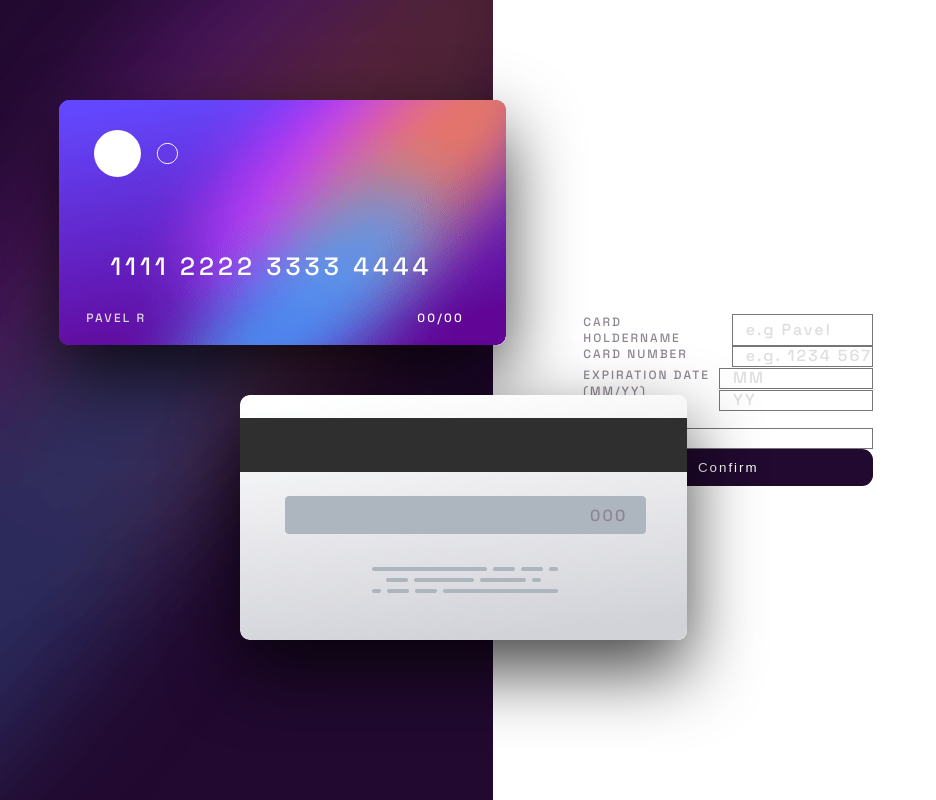
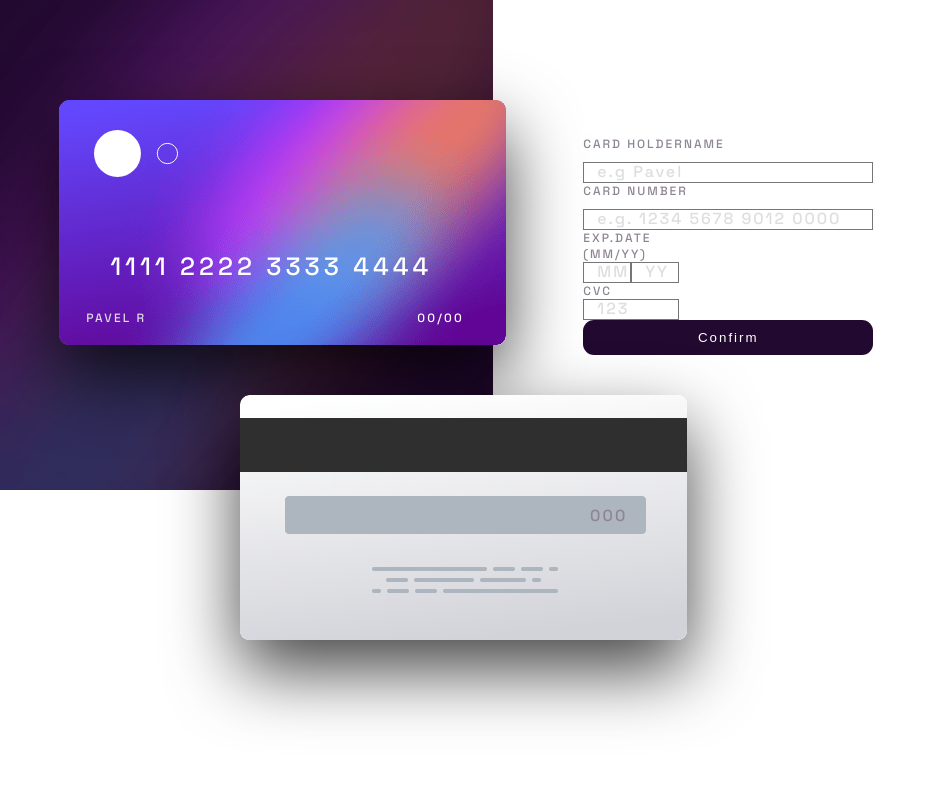
Before and after one commit to PavelRudzko/Bankcard, a React (Create React App) app: page / in a window 1280 px wide. Shown: the whole page, without its empty margins (0-936 px from the left). Built offline with nearby package versions, Linux system fonts and the light colour scheme.

Commit message:
Fix right and broke left

```diff
--- a/src/App.css
+++ b/src/App.css
@@ -24,9 +24,11 @@ textarea {
   border-color: #eee;
   border-width: 1px;
 }
-label,textarea,input {
-  width:100%;
-  display: flexbox;
+label,
+textarea,
+input {
+  width: 100%;
+  display: block;
 }
 
 .ccMain {
@@ -40,14 +42,14 @@ label,textarea,input {
   text-transform: uppercase;
   font-size: 12px;
   letter-spacing: 2px;
+  flex-direction: row;
 }
-.ccMain input{
+.ccMain input {
   color: hsl(278, 68%, 11%);
-  display:flexbox;
-
+  display: flexbox;
 }
 .ccMain input::placeholder {
-  display:flex;
+  display: flex;
   padding: 11px;
   color: hsl(278, 3%, 87%);
 
@@ -63,12 +65,14 @@ label,textarea,input {
   color: hsl(270, 3%, 87%);
 }
 
+.ccLeftSide {
+  display:block;
+  height: 100%;
 
-.ccLeftSide {
-  display: block;
 }
-.ccFrontSide,.ccBackSide{
-  position:relative;
+.ccFrontSide,
+.ccBackSide {
+  position: relative;
   background-size: cover;
   background-repeat: no-repeat;
   box-shadow: 0 20px 50px #0003;
@@ -76,56 +80,51 @@ label,textarea,input {
   width: 447px;
   height: 245px;
 }
-.ccFrontNumber{
+.ccFrontNumber {
   position: absolute;
   left: 51px;
   top: 150px;
   color: #fff;
-  font-size: 25px ;
+  font-size: 25px;
   letter-spacing: 4px;
-
 }
-.ccFrontDate{
+.ccFrontDate {
   position: absolute;
   left: 358px;
   height: 129px;
   top: 210px;
   color: #fff;
-  font-size: 12px ;
+  font-size: 12px;
 }
-.ccFrontSide{
-background-image: url('./images/bg-card-front.png');
-left: 12.0%;
-
-
-
+.ccFrontSide {
+  background-image: url("./images/bg-card-front.png");
+  left: 12%;
 }
 .ccFrontName {
   text-transform: uppercase;
 }
-.ccFrontName{
+.ccFrontName {
   position: absolute;
   left: 27px;
   height: 180px;
-  top:210px;
+  top: 210px;
   color: hsl(270, 3%, 87%);
   font-size: 12px;
 }
-.CardLogo{
+.CardLogo {
   position: relative;
   left: 35px;
   top: 30px;
 }
 
-.ccBackSide{
+.ccBackSide {
   position: relative;
-  background-image: url('./images/bg-card-back.png');
+  background-image: url("./images/bg-card-back.png");
   left: 240px;
-  top: 370px;
-
+  top: 570px;
 }
-.ccBackCvc{
-  position: relative ;
+.ccBackCvc {
+  position: relative;
   left: 350px;
   height: 180px;
   top: 110px;
@@ -133,16 +132,34 @@ left: 12.0%;
 
 .ccLeftSide {
   width: 38.54%;
+
+
 }
 
 .ccLeftSide {
   background-image: url("./images/bg-main-desktop.png");
   background-size: cover;
-  background-repeat: no-repeat;
+  background-repeat:no-repeat;
+
 }
 
-.ccFrontSide,.ccBackSide {
+.ccFrontSide,
+.ccBackSide {
   box-shadow: 0 30px 70px #000b;
+}
+.ccInputCvcGroup {
+  display: flex;
+  flex-direction: column;
+  width: 33%;
+}
+.ccInputDateGroup {
+  display: flex;
+  flex-direction: column;
+  width: 33%;
+}
+.ccDateInputs {
+  display: flex;
+  flex-direction: r;
 }
 
 .ccFrontSide {
@@ -150,7 +167,7 @@ left: 12.0%;
   top: 100px;
 }
 .ccBackSide {
-  right: -17.8vw;
+  /*right: -17.8vw;*/
   top: 150px;
 }
 
@@ -158,7 +175,7 @@ left: 12.0%;
   display: flex;
 }
 .ccForm {
-  display:inline-block;
+  display: inline-block;
   flex-direction: column;
   align-self: center;
 }
@@ -167,10 +184,9 @@ left: 12.0%;
   display: flex;
 }
 
-
 .ccInputRow {
   display: flex;
-  direction: column;
+  flex-direction: column;
   gap: 10px;
   flex-basis: 100%;
 }
@@ -181,21 +197,22 @@ left: 12.0%;
   display: flex;
   flex-direction: column;
 }
-.ccMain button{
+.ccMain button {
+
   display: block;
   width: 100%;
   font-weight: 1px;
   letter-spacing: 2px;
-  padding: 11px;
+  padding: 10px;
   color: white;
   background-color: hsl(278, 68%, 11%);
   border: 0;
   border-radius: 11px;
-  font-family: Space+Grotesk;
+  font-family: Space + Grotesk;
 }
 
 @media (max-width: 375px) {
-  .ccMain{
+  .ccMain {
     flex-direction: column;
   }
   .ccLeftSide {
@@ -207,7 +224,8 @@ left: 12.0%;
 
 @media (min-width: 376px) {
   .ccMain {
-    min-height: 100vh;
+    min: height 100vh;;
+
   }
   .ccLeftSide {
     width: 33, 3333333%;
--- a/src/App.js
+++ b/src/App.js
@@ -22,11 +22,25 @@ function App() {
           </div>
 
           <div className="CardLogo">
-<svg width="84" height="47" fill="none" xmlns="http://www.w3.org/2000/svg"><ellipse cx="23.478" cy="23.5" rx="23.478" ry="23.5" fill="#fff"/><path d="M83.5 23.5c0 5.565-4.507 10.075-10.065 10.075-5.559 0-10.065-4.51-10.065-10.075 0-5.565 4.506-10.075 10.065-10.075 5.558 0 10.065 4.51 10.065 10.075Z" stroke="#fff"/></svg>
-
+            <svg
+              width="84"
+              height="47"
+              fill="none"
+              xmlns="http://www.w3.org/2000/svg"
+            >
+              <ellipse
+                cx="23.478"
+                cy="23.5"
+                rx="23.478"
+                ry="23.5"
+                fill="#fff"
+              />
+              <path
+                d="M83.5 23.5c0 5.565-4.507 10.075-10.065 10.075-5.559 0-10.065-4.51-10.065-10.075 0-5.565 4.506-10.075 10.065-10.075 5.558 0 10.065 4.51 10.065 10.075Z"
+                stroke="#fff"
+              />
+            </svg>
           </div>
-
-
 
           <div className="ccFrontDate">
             {month || "00"}/{year || "00"}
@@ -45,7 +59,7 @@ function App() {
             <input
               placeholder="e.g Pavel"
               value={name}
-              onChange={(e) => setName(e.target.value)}
+              onChange={(e) => setName(e.target.value.match(/^[a-zA-Z\s]*$/))}
             />
           </div>
 
@@ -71,7 +85,7 @@ function App() {
 
           <div>
             <div className="ccInputDateGroup">
-              <label>Expiration date (MM/YY)</label>
+              <label>Exp.date (MM/YY) </label>
               <div className="ccDateInputs">
                 <input
                   value={month}
@@ -84,13 +98,9 @@ function App() {
 
                     if (!number) {
                       setMonth("");
-                    } else if (number < 10) {
-                      setMonth("0"+number);
+                    } else if (number < 13) {
+                      setMonth("0" + number);
                       setMonthError(false);
-
-
-
-
                     } else {
                       setMonthError(true);
                     }
@@ -100,7 +110,8 @@ function App() {
                     // }
                   }}
                 />
-                {monthError && <div>Please enter valid month</div>}
+                {monthError && <div>"Please check
+                  month"</div>}
 
                 <input
                   placeholder="YY"
@@ -130,7 +141,7 @@ function App() {
                   }
                 }}
               />
-              {cvcError && <div>Can'tbeblank</div>}
+              {cvcError && <div>Can't be blank</div>}
             </div>
           </div>
 
--- a/src/index.js
+++ b/src/index.js
@@ -1,6 +1,6 @@
 import React from 'react';
 import ReactDOM from 'react-dom/client';
-import './index.css';
+//import './index.css';
 import App from './App';
 import reportWebVitals from './reportWebVitals';
 
```
